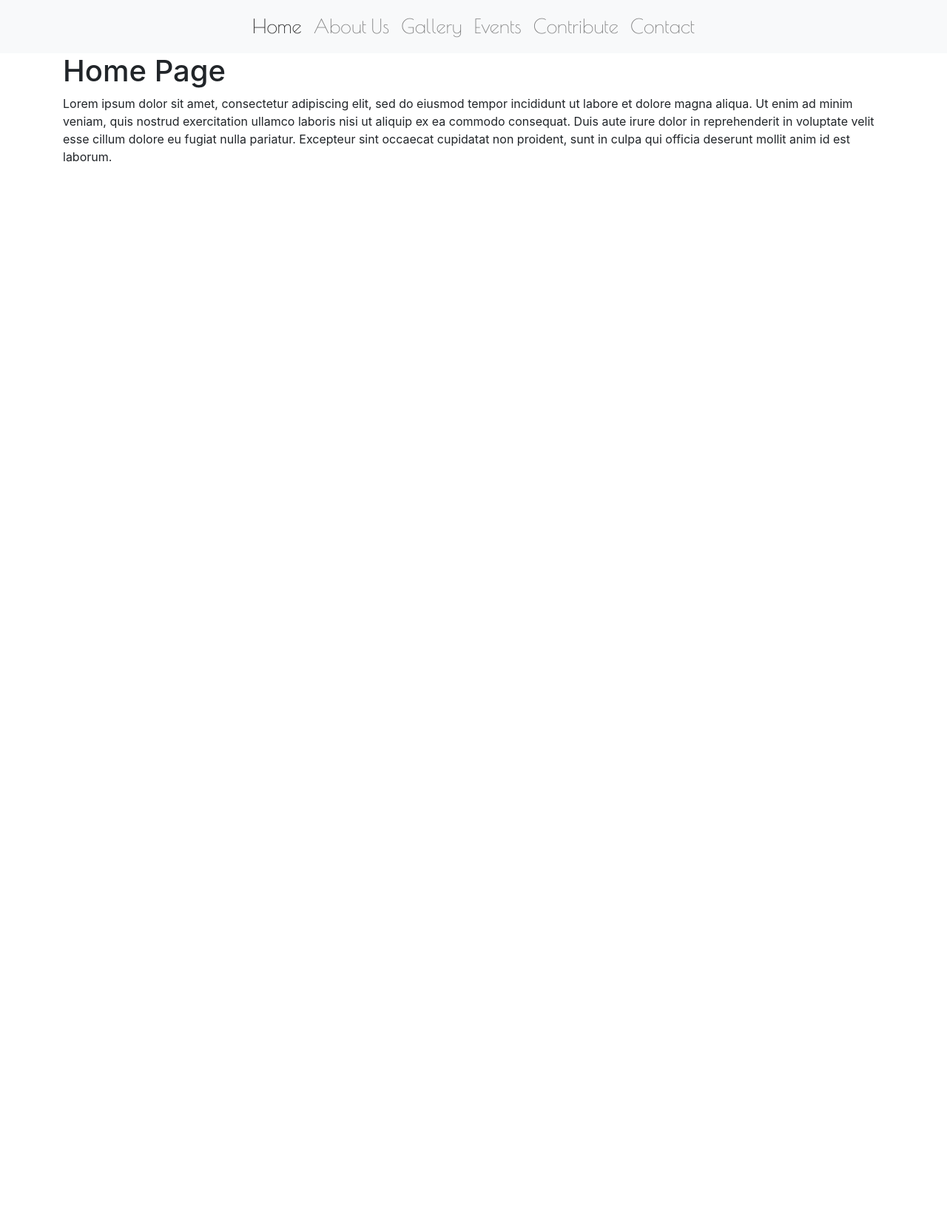
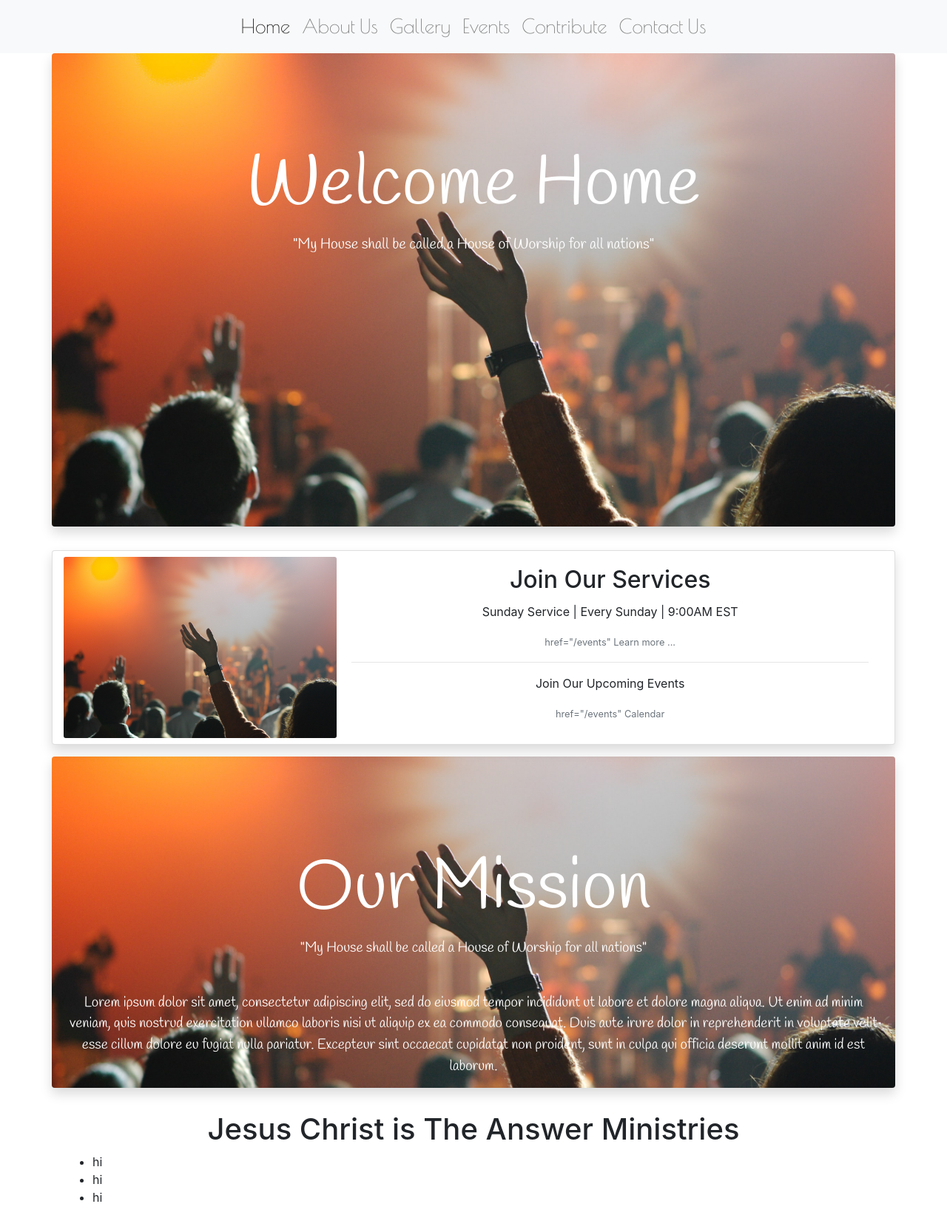
Before and after one commit to andrewkigara/new-church-website, a React (Create React App) app in the folder frontend/: page / in a window 1280 px wide. Shown: the whole page at 74% size. Before the commit the page ends 800 px from the top, so only its background shows below. Built offline with nearby package versions, Linux system fonts and the light colour scheme.

Commit message:
Home is almost done, Footer is 20% done

```diff
--- a/frontend/public/index.html
+++ b/frontend/public/index.html
@@ -45,5 +45,10 @@
       You can add webfonts, meta tags, or analytics to this file.
       The build step will place the bundled scripts into the <body> tag.
     -->
+    <script src="https://code.jquery.com/jquery-3.5.1.slim.min.js"
+      integrity="sha384-DfXdz2htPH0lsSSs5nCTpuj/zy4C+OGpamoFVy38MVBnE+IbbVYUew+OrCXaRkfj" crossorigin="anonymous"></script>
+    <script>window.jQuery || document.write('<script src="/docs/4.6/assets/js/vendor/jquery.slim.min.js"><\/script>')</script>
+    <script src="/docs/4.6/dist/js/bootstrap.bundle.min.js"
+      integrity="sha384-Piv4xVNRyMGpqkS2by6br4gNJ7DXjqk09RmUpJ8jgGtD7zP9yug3goQfGII0yAns" crossorigin="anonymous"></script>
   </body>
 </html>
--- a/frontend/src/App.js
+++ b/frontend/src/App.js
@@ -4,9 +4,9 @@ import { BrowserRouter as Router, Route, Switch } from 'react-router-dom';
 import './App.css';
 
 // ---- Components ---- //
-//import { Layout } from './Components/Layout';
+// import { Layout } from './Components/Layout';
 import { Navbar } from './Components/Navbar';
-// import { Footer } from './Components/Footer';
+import { Footer } from './Components/Footer';
 
 // ---- Pages ---- //
 import { Home } from './Components/Pages/Home';
@@ -41,7 +41,7 @@ class App extends Component {
 
 
         {/* Footer */}
-        {/* <Footer /> */}
+        <Footer />
       </React.Fragment>
     )
   }
--- /dev/null
+++ b/frontend/src/Components/Footer.css
@@ -0,0 +1,3 @@
+.footer {
+    background-color: white;
+}
--- a/frontend/src/Components/Footer.js
+++ b/frontend/src/Components/Footer.js
@@ -1,9 +1,45 @@
 import React from 'react';
+import './Footer.css';
 
 export const Footer =()=>{
     return (
-        <div>
+        <div className="footer container container-fluid">
+            <div className="container text-center">
+                <h1>
+                    Jesus Christ is The Answer Ministries
+                </h1>
 
+            </div>
+
+            {/* Links */}
+            <div className="row">
+                <div className="col">
+                    {/* Home, About */}
+                    <ul>
+                        <li>hi</li>
+                        <li>hi</li>
+                        <li>hi</li>
+                    </ul>
+
+                </div>
+                <div className="col">
+                    {/* Gallery, Events */}
+
+                </div>
+                <div className="col">
+                    {/* Contribute, Contact Us */}
+
+                </div>
+            </div>
+
+            <div>
+                {/* Copyright */}
+            </div>
+
+            <div>
+                {/* Links to Socials */}
+                {/* Address */}
+            </div>
         </div>
     )
 }
--- a/frontend/src/Components/Navbar.js
+++ b/frontend/src/Components/Navbar.js
@@ -27,7 +27,7 @@ export const Navbar = () => {
                             <a class="nav-link" href="/contribute">Contribute</a>
                         </li>
                         <li class="nav-item">
-                            <a class="nav-link" href="/contact">Contact</a>
+                            <a class="nav-link" href="/contact">Contact Us</a>
                         </li>
                         {/* <li class="nav-item dropdown">
                             <a class="nav-link dropdown-toggle" href="#" id="dropdown08" data-toggle="dropdown" aria-haspopup="true" aria-expanded="false">Dropdown</a>
--- /dev/null
+++ b/frontend/src/Components/Pages/Home.css
@@ -0,0 +1,27 @@
+@import url("https://fonts.googleapis.com/css2?family=Handlee&family=Sacramento&display=swap");
+
+.jumb0 {
+  background-image: url("../../assets/worshipHands.jpg");
+  -webkit-background-size: cover;
+  -moz-background-size: cover;
+  background-size: cover;
+  -o-background-size: cover;
+  background-repeat: no-repeat;
+  background-position: center center;
+  height: 80vh;
+  font-family: "Handlee", cursive;
+  font-size: larger;
+}
+
+.jumb2 {
+  background-image: url("../../assets/worshipHands.jpg");
+  -webkit-background-size: cover;
+  -moz-background-size: cover;
+  background-size: cover;
+  -o-background-size: cover;
+  background-repeat: no-repeat;
+  background-position: center center;
+  height: 56vh;
+  font-family: "Handlee", cursive;
+  font-size: larger;
+}
--- a/frontend/src/Components/Pages/Home.js
+++ b/frontend/src/Components/Pages/Home.js
@@ -1,10 +1,49 @@
-import React from 'react'
+import React from 'react';
+import worshipHands from '../../assets/worshipHands.jpg';
+import './Home.css';
 
 export const Home = () => {
     return (
-        <div className="container">
-            <h1>Home Page</h1>
-            <p>Lorem ipsum dolor sit amet, consectetur adipiscing elit, sed do eiusmod tempor incididunt ut labore et dolore magna aliqua. Ut enim ad minim veniam, quis nostrud exercitation ullamco laboris nisi ut aliquip ex ea commodo consequat. Duis aute irure dolor in reprehenderit in voluptate velit esse cillum dolore eu fugiat nulla pariatur. Excepteur sint occaecat cupidatat non proident, sunt in culpa qui officia deserunt mollit anim id est laborum.</p>
+        <div className="">
+            <div className="container jumbotron jumb0 jumbotron-fluid jumbotron-image rounded text-white shadow">
+                <div className="container text-center">
+                    <br/>
+                    <br/>
+                    <h1 class="display-1">Welcome Home</h1>
+                    <p class="lead display-5">"My House shall be called a House of Worship for all nations"</p>
+                    <br/>
+                    <br/>
+                </div>
+            </div>
+
+            <div class="card mb-3 container rounded shadow">
+                <div class="row no-gutters">
+                    <div class="col-md-4 my-2 ">
+                        <img src={worshipHands} class="card-img rounded-2" alt="Worship"/>
+                    </div>
+                    <div class="col-md-8">
+                    <div class="card-body text-center">
+                        <h5 class="card-title h2">Join Our Services</h5>
+                        <p class="card-text">Sunday Service | Every Sunday | 9:00AM EST</p>
+                        <p class="card-text"><small class="text-muted"> href="/events" Learn more ...</small></p>
+                        <hr/>
+                        <p class="card-text">Join Our Upcoming Events</p>
+                        <p class="card-text"><small class="text-muted">href="/events" Calendar</small></p>
+                    </div>
+                    </div>
+                </div>
+            </div>
+
+            <div className="container jumbotron jumb2 jumbotron-fluid jumbotron-image rounded text-white shadow" >
+                <div className="container text-center">
+                    <br/>
+                    <br/>
+                    <h1 class="display-1">Our Mission</h1>
+                    <p class="display-5">"My House shall be called a House of Worship for all nations"</p>
+                    <br />
+                    <p>Lorem ipsum dolor sit amet, consectetur adipiscing elit, sed do eiusmod tempor incididunt ut labore et dolore magna aliqua. Ut enim ad minim veniam, quis nostrud exercitation ullamco laboris nisi ut aliquip ex ea commodo consequat. Duis aute irure dolor in reprehenderit in voluptate velit esse cillum dolore eu fugiat nulla pariatur. Excepteur sint occaecat cupidatat non proident, sunt in culpa qui officia deserunt mollit anim id est laborum.</p>
+                </div>
+            </div>
         </div>
     )
 }
```
Also changed, not shown: frontend/src/assets/worshipHands.jpg (added).
